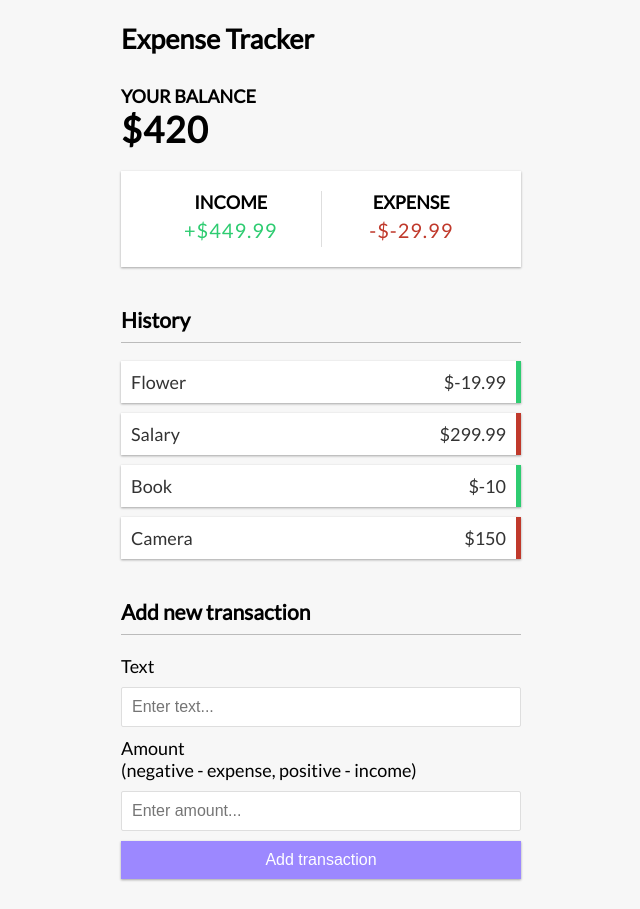
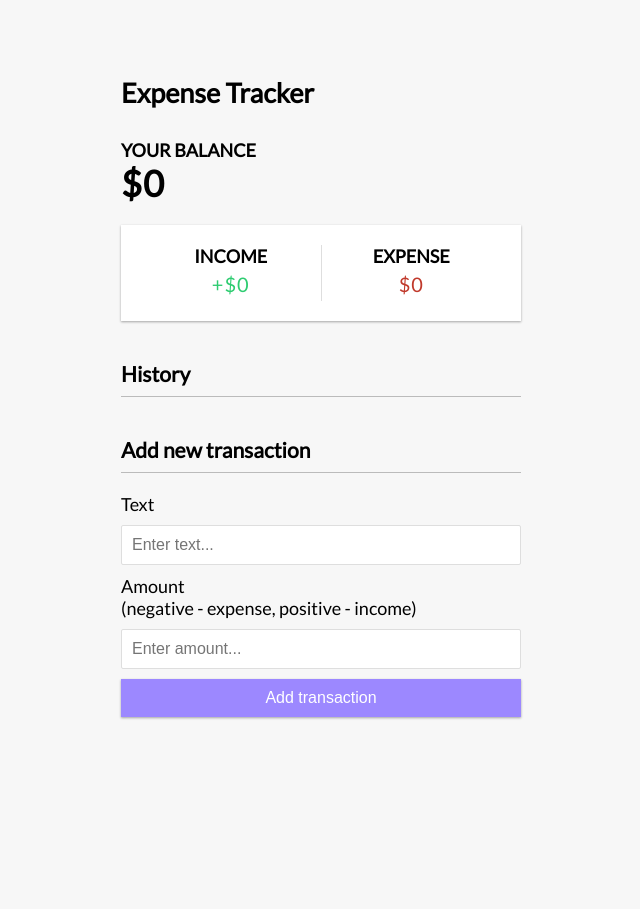
Before and after one commit to feranmiemmanuel/expense-track, a Vue app: page / in a window 1280 px wide. Shown: the whole page, without its empty margins (319-959 px from the left). After the commit the page ends 800 px from the top, so only its background shows below. Built offline with nearby package versions, Linux system fonts and the light colour scheme; the HTML template or start-up script is replaced by a standard one.

Commit message:
added local storage

```diff
--- a/src/App.vue
+++ b/src/App.vue
@@ -1,10 +1,10 @@
 <template>
   <Header />
   <div class="container">
-    <Balance :total="total" />
+    <Balance :total="+total" />
     <IncomeExpenses :income="+income" :expense="+expense" />
-    <TransactionList :transactions="transactions" />
-    <AddTransaction />
+    <TransactionList :transactions="transactions" @transactionDeleted="handleTransactionDeleted"/>
+    <AddTransaction @transactionSubmitted="handleTransactionSubmitted"/>
   </div>
 </template>
 
@@ -14,14 +14,17 @@
     import IncomeExpenses from "./components/IncomeExpenses.vue"
     import TransactionList from "./components/TransactionList.vue"
     import AddTransaction from "./components/AddTransaction.vue"
-    import { ref, computed } from "vue"
+    import { ref, computed, onMounted } from "vue"
+    import { useToast } from 'vue-toastification'
 
-    const transactions = ref([
-        { id: 1, text: 'Flower', amount: -19.99 },
-        { id: 2, text: 'Salary', amount: 299.99 },
-        { id: 3, text: 'Book', amount: -10  },
-        { id: 4, text: 'Camera', amount: 150 },
-    ])
+    const toast = useToast();
+    const transactions = ref([])
+    onMounted(() => {
+        const savedTransactions = JSON.parse(localStorage.getItem('transactions'))
+        if (savedTransactions) {
+            transactions.value = savedTransactions
+        }
+    })
     //get total
     const total = computed(() => {
         return transactions.value.reduce((acc, transaction) => {
@@ -44,4 +47,30 @@
             return acc + transaction.amount
         }, 0).toFixed(2)
     })
+    //handle transaction submitted
+    const handleTransactionSubmitted = (transactionData) => {
+        transactions.value.push({
+            id: generateUniqueId(),
+            text: transactionData.text,
+            amount: transactionData.amount
+        })
+        saveTransactionsToLocalStorage()
+        toast.success('Transaction added successfully')
+    }
+    //unique id
+    const generateUniqueId = () => {
+        return Math.floor(Math.random() * 1000000)
+    }
+    // delete transaction
+    const handleTransactionDeleted= (id) => {
+        transactions.value = transactions.value.filter(
+            (transaction) => transaction.id !== id
+        )
+        saveTransactionsToLocalStorage()
+        toast.success('Transaction Deleted Successfully')
+    }
+    // save Transactions to local storage
+    const saveTransactionsToLocalStorage = () => {
+        localStorage.setItem('transactions', JSON.stringify(transactions.value))
+    }
 </script>
--- a/src/components/AddTransaction.vue
+++ b/src/components/AddTransaction.vue
@@ -18,9 +18,24 @@
 
 <script setup>
   import { ref } from 'vue'
+  import { useToast } from 'vue-toastification'
+
   const text = ref('')
   const amount = ref('')
+  const toast = useToast()
+  const emit = defineEmits(['transactionSubmitted'])
+
   const onSubmit = () => {
-    console.log('submit')
+    if (!text.value || !amount.value) {
+      toast.error('Both fields are required')
+      return
+    }
+    const transactionData = {
+      text: text.value,
+      amount: parseFloat(amount.value)
+    }
+    emit('transactionSubmitted', transactionData)
+    text.value = ''
+    amount.value = ''
   }
 </script>
--- a/src/components/IncomeExpenses.vue
+++ b/src/components/IncomeExpenses.vue
@@ -6,7 +6,7 @@
         </div>
         <div>
           <h4>Expense</h4>
-          <p id="money-minus" class="money minus">-${{ expense }}</p>
+          <p id="money-minus" class="money minus">${{ expense }}</p>
         </div>
       </div>
 </template>
--- a/src/components/TransactionList.vue
+++ b/src/components/TransactionList.vue
@@ -4,19 +4,24 @@
         <li
         v-for="transaction in transactions"
         :key="transaction.id"
-        :class="transaction.amount > 0 ? 'minus' : 'plus'"
+        :class="transaction.amount < 0 ? 'minus' : 'plus'"
         >
-          {{ transaction.text }} <span>${{ transaction.amount }}</span><button class="delete-btn">x</button>
+          {{ transaction.text }} <span>${{ transaction.amount }}</span>
+          <button @click="deleteTransaction(transaction.id)" class="delete-btn">x</button>
         </li>
       </ul>
 </template>
 <script setup>
   import { defineProps } from 'vue';
 
+  const emit = defineEmits(['transactionDeleted'])
   const props = defineProps({
     transactions: {
       type: Array,
       required: true
     }
   })
+  const deleteTransaction = (transactionId) => {
+    emit('transactionDeleted', transactionId)
+  }
 </script>
```
